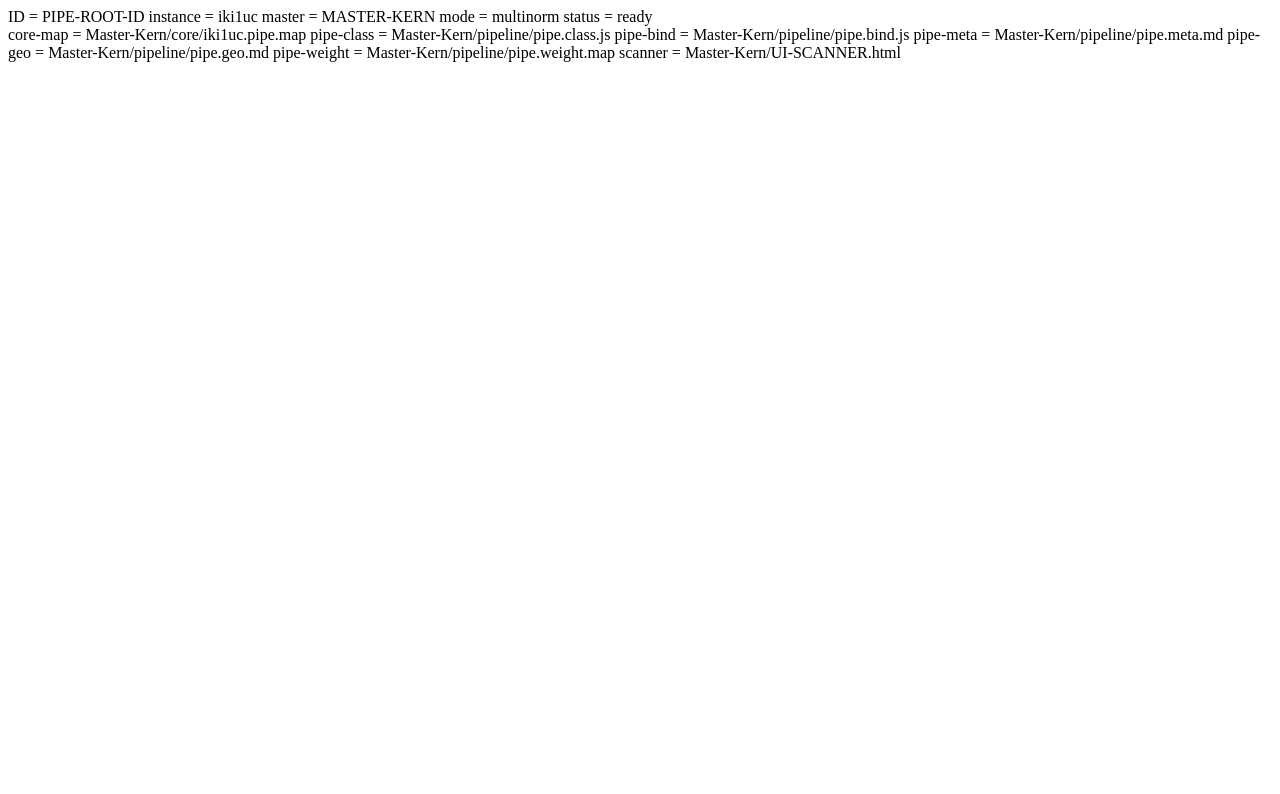
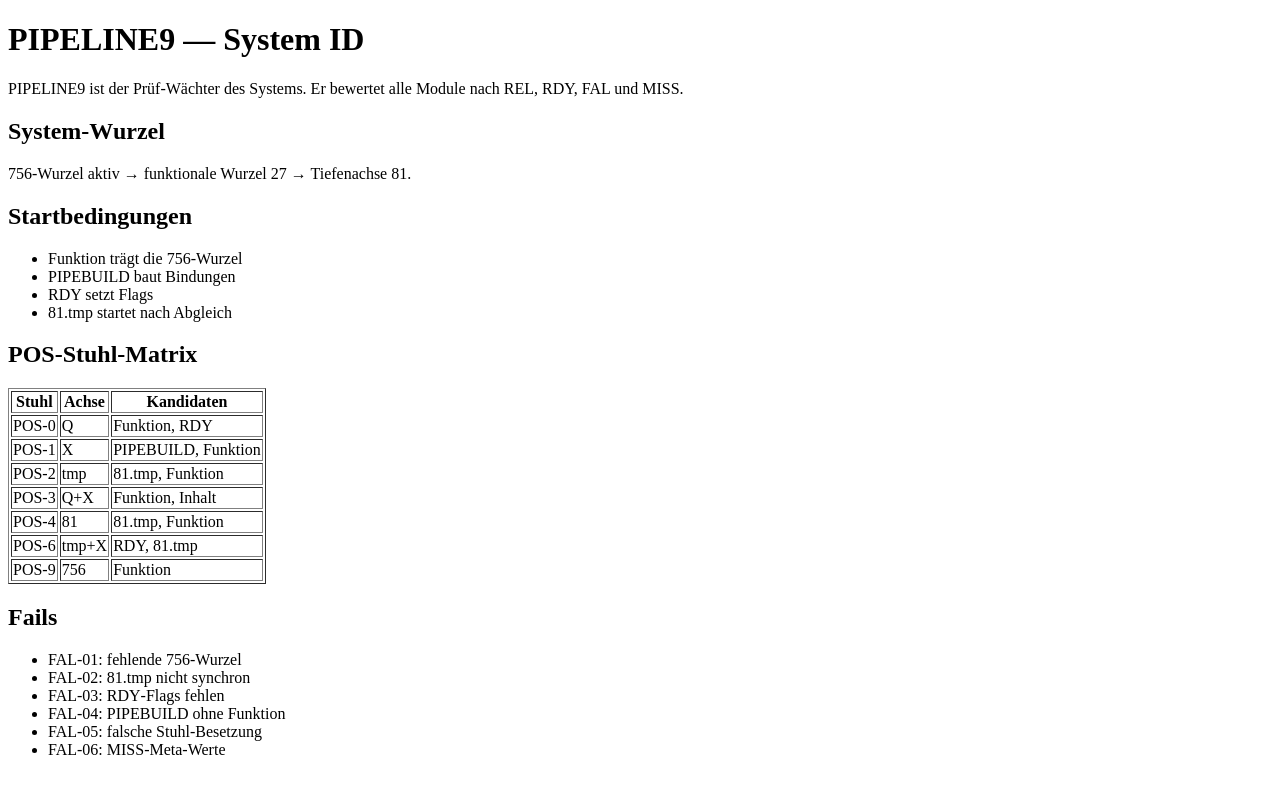
Before and after one commit to iki1uc/PIPELINE9, a plain HTML site: page ID.html in a window 1280 px wide. Drawn offline with Linux system fonts and the light colour scheme.

Commit message:
Revise ID.html structure and content
Updated the title and added new sections with system information, conditions, and failure details.

```diff
--- a/ID.html
+++ b/ID.html
@@ -1,27 +1,49 @@
+<!DOCTYPE html>
 <html>
 <head>
-<title>PIPE ROOT ID (((WIEIMMER)))</title>
+    <title>PIPELINE9 — ID</title>
+    <meta charset="UTF-8">
 </head>
 
 <body>
 
-<section id="identity">
-ID = PIPE-ROOT-ID
-instance = iki1uc
-master = MASTER-KERN
-mode = multinorm
-status = ready
-</section>
+<h1>PIPELINE9 — System ID</h1>
 
-<section id="links">
-core-map = Master-Kern/core/iki1uc.pipe.map
-pipe-class = Master-Kern/pipeline/pipe.class.js
-pipe-bind  = Master-Kern/pipeline/pipe.bind.js
-pipe-meta  = Master-Kern/pipeline/pipe.meta.md
-pipe-geo   = Master-Kern/pipeline/pipe.geo.md
-pipe-weight = Master-Kern/pipeline/pipe.weight.map
-scanner = Master-Kern/UI-SCANNER.html
-</section>
+<p>PIPELINE9 ist der Prüf‑Wächter des Systems.
+Er bewertet alle Module nach REL, RDY, FAL und MISS.</p>
+
+<h2>System‑Wurzel</h2>
+<p>756‑Wurzel aktiv → funktionale Wurzel 27 → Tiefenachse 81.</p>
+
+<h2>Startbedingungen</h2>
+<ul>
+    <li>Funktion trägt die 756‑Wurzel</li>
+    <li>PIPEBUILD baut Bindungen</li>
+    <li>RDY setzt Flags</li>
+    <li>81.tmp startet nach Abgleich</li>
+</ul>
+
+<h2>POS‑Stuhl‑Matrix</h2>
+<table border="1">
+<tr><th>Stuhl</th><th>Achse</th><th>Kandidaten</th></tr>
+<tr><td>POS‑0</td><td>Q</td><td>Funktion, RDY</td></tr>
+<tr><td>POS‑1</td><td>X</td><td>PIPEBUILD, Funktion</td></tr>
+<tr><td>POS‑2</td><td>tmp</td><td>81.tmp, Funktion</td></tr>
+<tr><td>POS‑3</td><td>Q+X</td><td>Funktion, Inhalt</td></tr>
+<tr><td>POS‑4</td><td>81</td><td>81.tmp, Funktion</td></tr>
+<tr><td>POS‑6</td><td>tmp+X</td><td>RDY, 81.tmp</td></tr>
+<tr><td>POS‑9</td><td>756</td><td>Funktion</td></tr>
+</table>
+
+<h2>Fails</h2>
+<ul>
+    <li>FAL‑01: fehlende 756‑Wurzel</li>
+    <li>FAL‑02: 81.tmp nicht synchron</li>
+    <li>FAL‑03: RDY‑Flags fehlen</li>
+    <li>FAL‑04: PIPEBUILD ohne Funktion</li>
+    <li>FAL‑05: falsche Stuhl‑Besetzung</li>
+    <li>FAL‑06: MISS‑Meta‑Werte</li>
+</ul>
 
 </body>
 </html>
```
